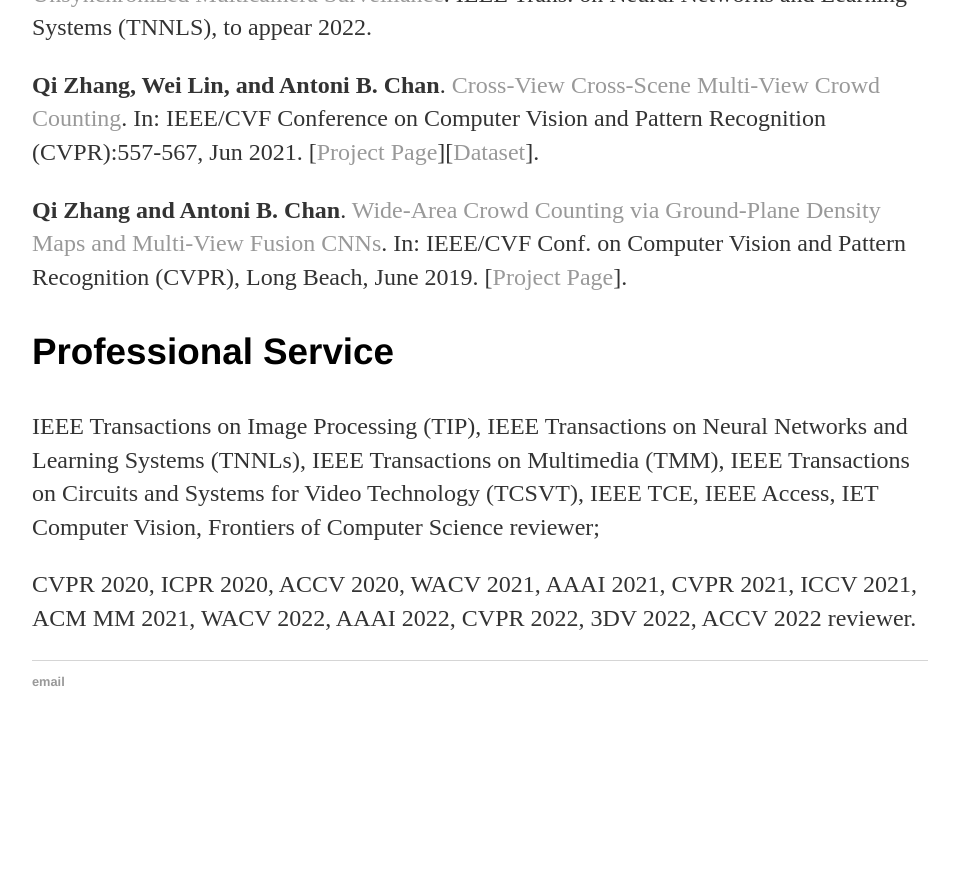
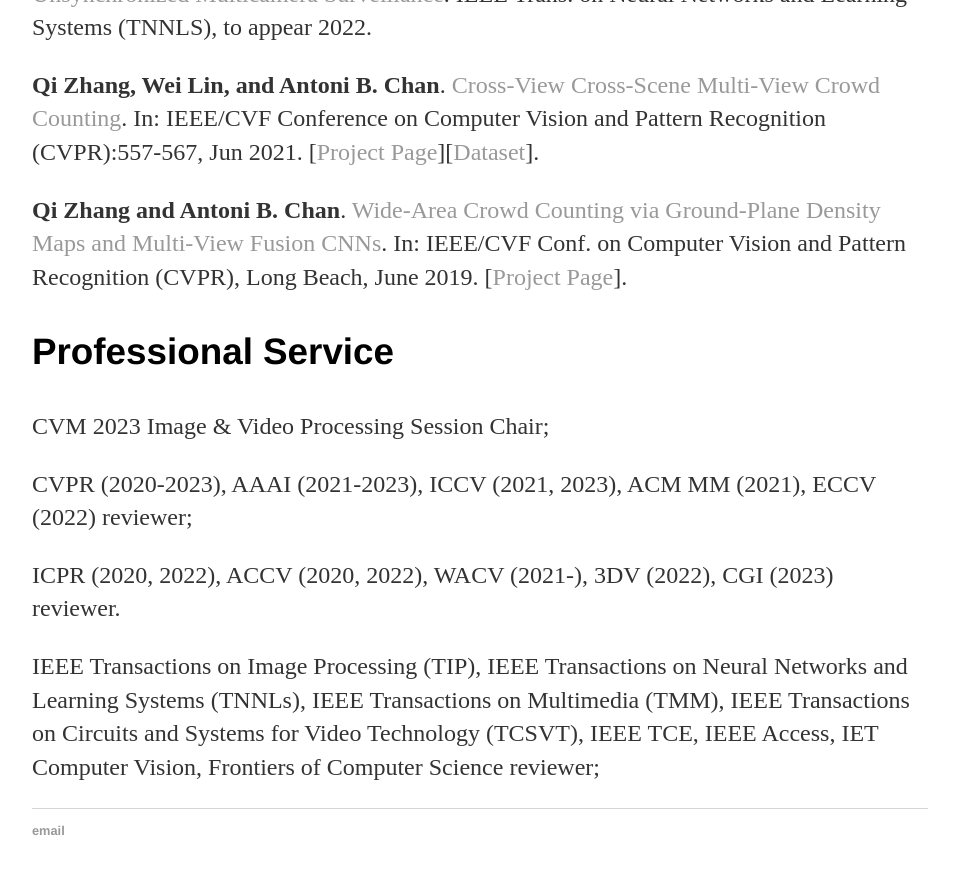
Before and after one commit to zqyq/zqyq.github.io, a Jekyll site: the page built from index.html, in a window 1280 px wide and 900 px high, scrolled down 1283 px. Shown: the top 874 px of the window, without its empty margins (160-1119 px from the left). Built offline with Jekyll 4.4.1, drawn with Linux system fonts in a browser that asks for light colours; before the commit the page ends 2034 px from its top, so only the background shows below that.

Commit message:
Update index.html

```diff
--- a/index.html
+++ b/index.html
@@ -61,11 +61,15 @@
 		  			        [<a href="http://visal.cs.cityu.edu.hk/research/cvpr2019wacc/">Project Page</a>].
 
 			<h3>Professional Service</h3>
+
+
+			<p> CVM 2023 Image & Video Processing Session Chair; <p>
+			<p>  CVPR (2020-2023), AAAI (2021-2023), ICCV (2021, 2023), ACM MM (2021),  ECCV (2022) reviewer; <p>
+			<p>  ICPR (2020, 2022), ACCV (2020, 2022), WACV (2021-),  3DV (2022), CGI (2023) reviewer.<p>
+
 			<p> IEEE Transactions on Image Processing (TIP),
 			    IEEE Transactions on Neural Networks and Learning Systems (TNNLs),
 			    IEEE Transactions on Multimedia (TMM),
 			    IEEE Transactions on Circuits and Systems for Video Technology (TCSVT), IEEE TCE, IEEE Access, IET Computer Vision,
 			    Frontiers of Computer Science reviewer;<p>
-			<p> CVPR 2020, ICPR 2020, ACCV 2020, WACV 2021, AAAI 2021, CVPR 2021, ICCV 2021, ACM MM 2021, WACV 2022, AAAI 2022,
-				CVPR 2022, 3DV 2022, ACCV 2022 reviewer.<p>
 		</div>
```
